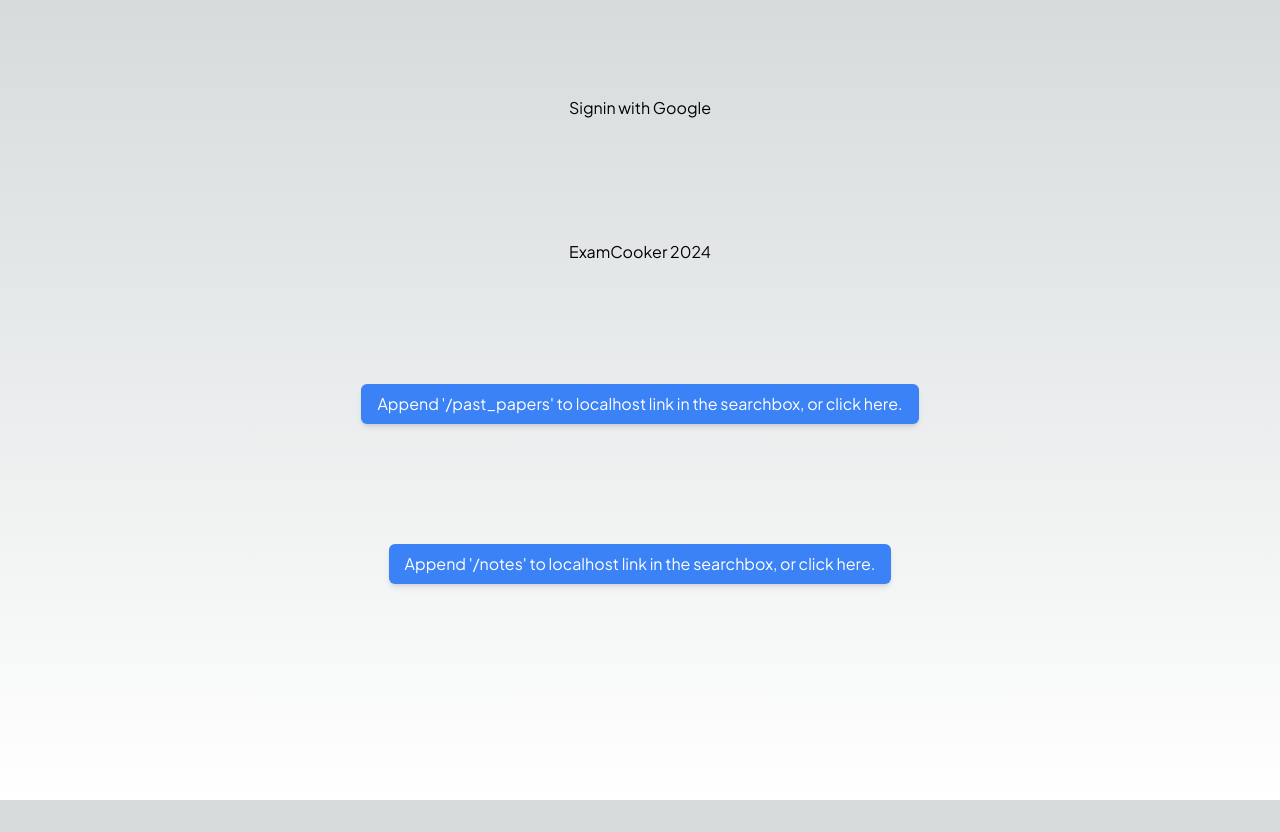
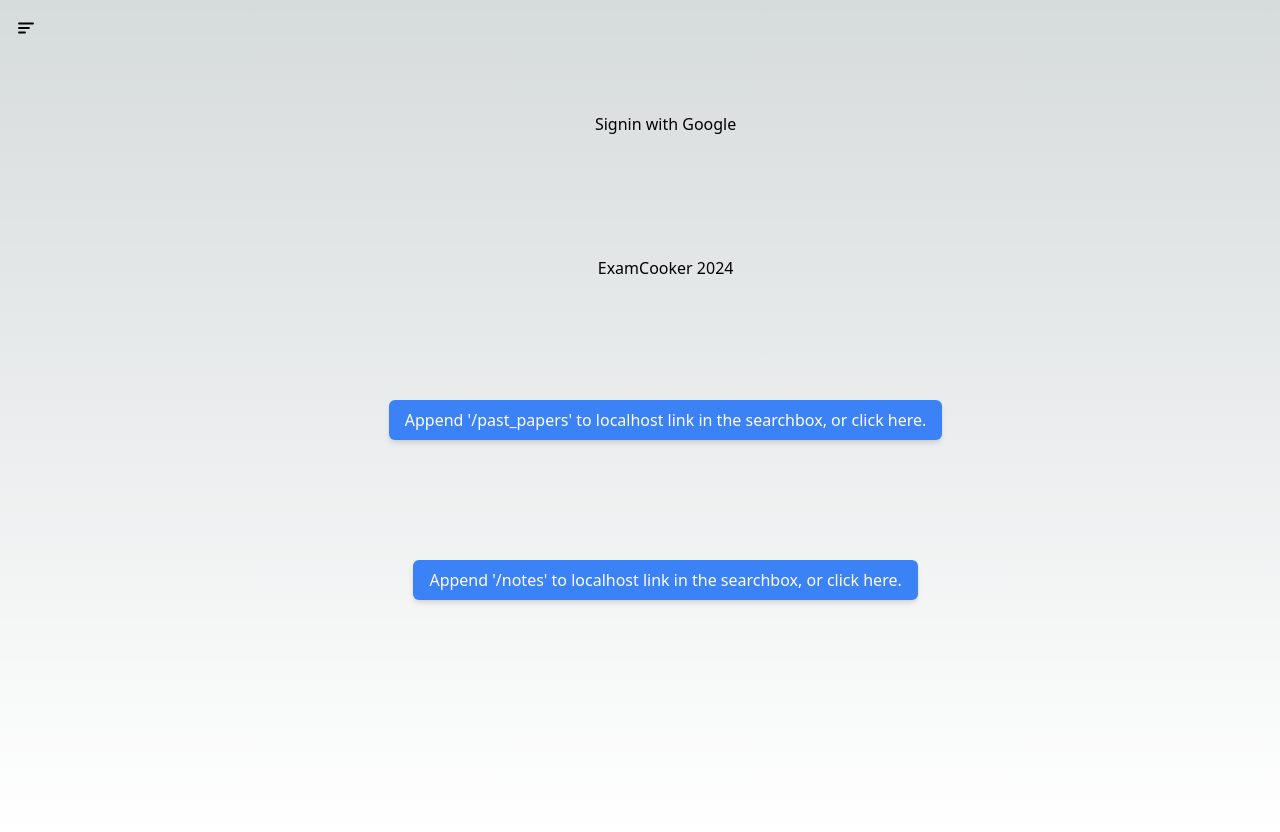
Before and after one commit to theg1239/ExamCooker, a Next.js app: page / in a window 1280 px wide. Before the commit the page ends 800 px from the top, so only its background shows below. Built offline with nearby package versions, Linux system fonts and the light colour scheme.

Commit message:
Added Navbar and updated layout.tsx

```diff
--- /dev/null
+++ b/app/components/NavBar.tsx
@@ -0,0 +1,89 @@
+"use client";
+import React, {useState} from 'react';
+import Link from 'next/link';
+
+const NavBar: React.FC = () => {
+  const [isNavOn, setIsNavOn] = useState(false);
+  const toggleNavbar = () => {
+    setIsNavOn(!isNavOn);
+    if(isNavOn){
+      console.log("Nav On");
+    } else {
+      console.log("Nav Off");
+    }
+  }
+  return(
+    <nav className = {`flex flex-col justify-between items-center h-screen w-[4%] ${isNavOn? "bg-[#5fc4e7]" : ""} text-white p-4 transition-all duration-300 ease-in-out`}>
+      <div>
+        <button onClick = {toggleNavbar} className ="opacity-100"><svg width="40" height="36" viewBox="0 0 40 36" fill="none" xmlns="http://www.w3.org/2000/svg" className = {`w-6 h-6 transition-transform transform-gpu hover:scale-110 hover:-translate-y-1`}>
+                <path d="M8.33337 10.5H31.6667" stroke="black" stroke-width="3" stroke-linecap="round"/>
+                <path d="M8.33337 18H25" stroke="black" stroke-width="3" stroke-linecap="round"/>
+                <path d="M8.33337 25.5H18.3334" stroke="black" stroke-width="3" stroke-linecap="round"/>
+              </svg>
+        </button>
+      </div>
+
+      <div>
+        <Link href="/notes" passHref>
+          <div className = {`m-2 ${isNavOn ? "block": "hidden"}`}><svg width="24" height="25" viewBox="0 0 24 25" fill="none" xmlns="http://www.w3.org/2000/svg" className={`w-6 h-6 transition-transform transform-gpu hover:scale-110 hover:-translate-y-1 hover:rotate-[-5deg]`} style={{ transformOrigin: 'center' }}>
+                <path d="M12 6.40039V19.4004" stroke="black" stroke-width="2" stroke-linecap="round"/>
+                <path d="M21 6.40039L21 19.4004" stroke="black" stroke-width="2" stroke-linecap="round"/>
+                <path d="M3 6.40039L3 19.4004" stroke="black" stroke-width="2" stroke-linecap="round"/>
+                <path d="M21 19.4004C21 19.4004 20 17.4004 16.5 17.4004C13 17.4004 12 19.4004 12 19.4004" stroke="black" stroke-width="2" stroke-linecap="round"/>
+                <path d="M12 19.4004C12 19.4004 11 17.4004 7.5 17.4004C4 17.4004 3 19.4004 3 19.4004" stroke="black" stroke-width="2" stroke-linecap="round"/>
+                <path d="M21 6.40039C21 6.40039 20 4.40039 16.5 4.40039C13 4.40039 12 6.40039 12 6.40039" stroke="black" stroke-width="2" stroke-linecap="round"/>
+                <path d="M12 6.40039C12 6.40039 11 4.40039 7.5 4.40039C4 4.40039 3 6.40039 3 6.40039" stroke="black" stroke-width="2" stroke-linecap="round"/>
+              </svg>
+          </div>
+        </Link>
+        <Link href="/past_papers" passHref>
+          <div className = {`m-2 ${isNavOn ? "block": "hidden"}`}><svg width="24" height="25" viewBox="0 0 24 25" fill="none" xmlns="http://www.w3.org/2000/svg" className={`w-6 h-6 transition-transform transform-gpu hover:scale-110 hover:-translate-y-1 hover:rotate-[-5deg]`} style={{ transformOrigin: 'center' }}>
+                <path d="M4 7.90039C4 6.01477 4 5.07196 4.58579 4.48618C5.17157 3.90039 6.11438 3.90039 8 3.90039H16C17.8856 3.90039 18.8284 3.90039 19.4142 4.48618C20 5.07196 20 6.01477 20 7.90039V15.9004C20 18.7288 20 20.143 19.1213 21.0217C18.2426 21.9004 16.8284 21.9004 14 21.9004H10C7.17157 21.9004 5.75736 21.9004 4.87868 21.0217C4 20.143 4 18.7288 4 15.9004V7.90039Z" stroke="black" stroke-width="2"/>
+                <path d="M9 8.90039L15 8.90039" stroke="black" stroke-width="2" stroke-linecap="round"/>
+                <path d="M9 12.9004L15 12.9004" stroke="black" stroke-width="2" stroke-linecap="round"/>
+                <path d="M9 16.9004L15 16.9004" stroke="black" stroke-width="2" stroke-linecap="round"/>
+              </svg>
+          </div>
+        </Link>
+        <Link href="/forum" passHref>
+          <div className = {`m-2 ${isNavOn ? "block": "hidden"}`}><svg width="24" height="25" viewBox="0 0 24 25" fill="none" xmlns="http://www.w3.org/2000/svg" className={`w-6 h-6 transition-transform transform-gpu hover:scale-110 hover:-translate-y-1 hover:rotate-[-5deg]`} style={{ transformOrigin: 'center' }}>
+                <path d="M19.3259 6.17811C20 7.187 20 8.59147 20 11.4004C20 14.2093 20 15.6138 19.3259 16.6227C19.034 17.0594 18.659 17.4344 18.2223 17.7263C17.3409 18.3152 16.1577 18.3896 14 18.399V18.4004L12.8944 20.6115C12.5259 21.3486 11.4741 21.3486 11.1056 20.6115L10 18.4004V18.399C7.8423 18.3896 6.65907 18.3152 5.77772 17.7263C5.34096 17.4344 4.96596 17.0594 4.67412 16.6227C4 15.6138 4 14.2093 4 11.4004C4 8.59147 4 7.187 4.67412 6.17811C4.96596 5.74135 5.34096 5.36635 5.77772 5.07451C6.78661 4.40039 8.19108 4.40039 11 4.40039H13C15.8089 4.40039 17.2134 4.40039 18.2223 5.07451C18.659 5.36635 19.034 5.74135 19.3259 6.17811Z" stroke="black" stroke-width="2" stroke-linecap="round" stroke-linejoin="round"/>
+                <path d="M9 9.40039L15 9.40039" stroke="black" stroke-width="2" stroke-linecap="round" stroke-linejoin="round"/>
+                <path d="M9 13.4004H12" stroke="black" stroke-width="2" stroke-linecap="round" stroke-linejoin="round"/>
+              </svg>
+          </div>
+        </Link>
+        {/* dummy link */}
+        <Link href="/book" passHref>
+          <div className = {`m-2 ${isNavOn ? "block": "hidden"}`}>
+            <svg width="24" height="25" viewBox="0 0 24 25" fill="none" xmlns="http://www.w3.org/2000/svg" className={`w-6 h-6 transition-transform transform-gpu hover:scale-110 hover:-translate-y-1 hover:rotate-[-5deg]`} style={{ transformOrigin: 'center' }}>
+              <path d="M20 12.9004V17.9004C20 19.786 20 20.7288 19.4142 21.3146C18.8284 21.9004 17.8856 21.9004 16 21.9004H6.5C5.11929 21.9004 4 20.7811 4 19.4004V19.4004C4 18.0197 5.11929 16.9004 6.5 16.9004H16C17.8856 16.9004 18.8284 16.9004 19.4142 16.3146C20 15.7288 20 14.786 20 12.9004V7.90039C20 6.01477 20 5.07196 19.4142 4.48618C18.8284 3.90039 17.8856 3.90039 16 3.90039H8C6.11438 3.90039 5.17157 3.90039 4.58579 4.48618C4 5.07196 4 6.01477 4 7.90039V19.4004" stroke="black" stroke-width="2"/>
+              <path d="M9 8.90039L15 8.90039" stroke="black" stroke-width="2" stroke-linecap="round"/>
+            </svg>
+          </div>
+        </Link>
+        {/* dummy link */}
+        <Link href="/favourites" passHref>
+          <div className = {`m-2 ${isNavOn ? "block": "hidden"}`}>
+            <svg width="24" height="25" viewBox="0 0 24 25" fill="none" xmlns="http://www.w3.org/2000/svg" className={`w-6 h-6 transition-transform transform-gpu hover:scale-110 hover:-translate-y-1 hover:rotate-[-5deg]`} style={{ transformOrigin: 'center' }}>
+              <path d="M4.45067 14.3086L11.4033 20.8398C11.6428 21.0648 11.7625 21.1773 11.9037 21.205C11.9673 21.2175 12.0327 21.2175 12.0963 21.205C12.2375 21.1773 12.3572 21.0648 12.5967 20.8398L19.5493 14.3086C21.5055 12.471 21.743 9.44699 20.0978 7.32646L19.7885 6.92773C17.8203 4.39097 13.8696 4.8164 12.4867 7.71404C12.2913 8.12335 11.7087 8.12335 11.5133 7.71404C10.1304 4.8164 6.17972 4.39097 4.21154 6.92774L3.90219 7.32646C2.25695 9.44699 2.4945 12.471 4.45067 14.3086Z" stroke="black" stroke-width="2"/>
+            </svg>
+          </div>
+        </Link>
+      </div>
+
+      {/* dummy link */}
+      <div>
+        <Link href="/logout" passHref>
+          <div className = {`m-2 ${isNavOn ? "block": "hidden"}`}><svg width="24" height="24" viewBox="0 0 24 24" fill="none" xmlns="http://www.w3.org/2000/svg" className={`w-6 h-6 transition-transform transform-gpu hover:scale-110 hover:-translate-y-1 hover:rotate-[-5deg]`} style={{ transformOrigin: 'center' }}>
+                <path d="M15 11L15.7071 11.7071L16.4142 11L15.7071 10.2929L15 11ZM3 10C2.44771 10 2 10.4477 2 11C2 11.5523 2.44771 12 3 12V10ZM9.70711 17.7071L15.7071 11.7071L14.2929 10.2929L8.29289 16.2929L9.70711 17.7071ZM15.7071 10.2929L9.70711 4.29289L8.29289 5.70711L14.2929 11.7071L15.7071 10.2929ZM15 10L3 10V12L15 12V10Z" fill="black"/>
+                <path d="M20 18V4" stroke="black" stroke-width="2"/>
+              </svg>
+          </div>
+        </Link>
+      </div>
+    </nav>
+  )
+};
+
+export default NavBar;
--- a/app/layout.tsx
+++ b/app/layout.tsx
@@ -2,21 +2,41 @@
 import { Plus_Jakarta_Sans } from "next/font/google";
 import "./globals.css";
 
-const plus_jakarta_sans = Plus_Jakarta_Sans({ subsets: ["latin"] });
+// const plus_jakarta_sans = Plus_Jakarta_Sans({ subsets: ["latin"] });
 
-export const metadata: Metadata = {
-  title: "Create Next App",
-  description: "Generated by create next app",
-};
+// export const metadata: Metadata = {
+//   title: "Create Next App",
+//   description: "Generated by create next app",
+// };
+
+// export default function RootLayout({
+//   children,
+// }: Readonly<{
+//   children: React.ReactNode;
+// }>) {
+//   return (
+//     <html lang="en">
+//       <body className={plus_jakarta_sans.className}>{children}</body>
+//     </html>
+//   );
+// }
+
+// app/layout.tsx
+
+import React from 'react';
+import NavBar from './components/NavBar';
 
 export default function RootLayout({
   children,
-}: Readonly<{
+}: {
   children: React.ReactNode;
-}>) {
+}) {
   return (
     <html lang="en">
-      <body className={plus_jakarta_sans.className}>{children}</body>
+      <body className="flex">
+        <NavBar/>
+        <main className="flex-grow p-4">{children}</main>
+      </body>
     </html>
   );
 }
```
